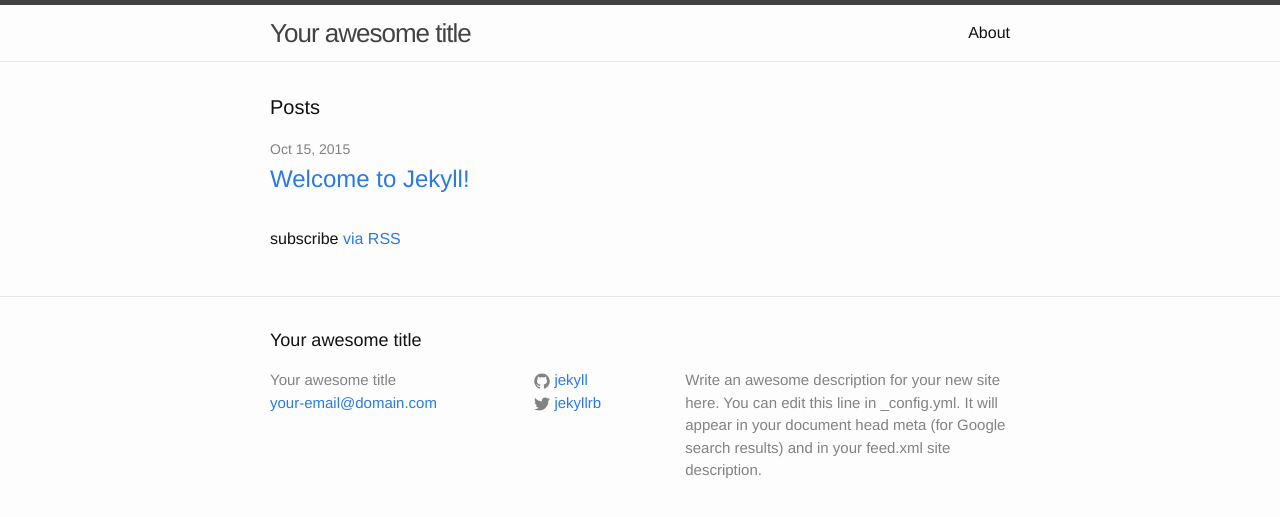
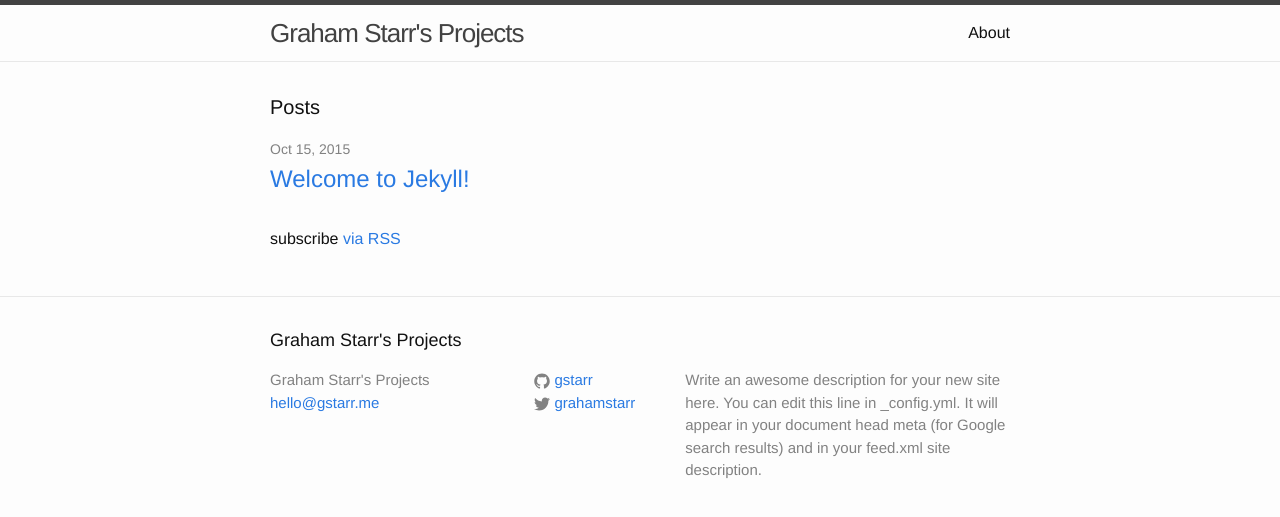
Before and after one commit to gstarr/gstarr.github.io, a Jekyll site: the page built from index.html, in a window 1280 px wide. Shown: the top 517 px of the page. Built offline with Jekyll 4.4.1, drawn with Linux system fonts in a browser that asks for light colours.

Commit message:
updated config file

```diff
--- a/_config.yml
+++ b/_config.yml
@@ -1,14 +1,14 @@
 # Site settings
-title: Your awesome title
-email: your-email@domain.com
+title: Graham Starr's Projects
+email: hello@gstarr.me
 description: > # this means to ignore newlines until "baseurl:"
   Write an awesome description for your new site here. You can edit this
   line in _config.yml. It will appear in your document head meta (for
   Google search results) and in your feed.xml site description.
-baseurl: "" # the subpath of your site, e.g. /blog/
-url: "http://yourdomain.com" # the base hostname & protocol for your site
-twitter_username: jekyllrb
-github_username:  jekyll
+baseurl: "/projects/"
+url: "http://gstarr.me/projects" # the base hostname & protocol for your site
+twitter_username: grahamstarr
+github_username:  gstarr
 
 # Build settings
 markdown: kramdown
```
